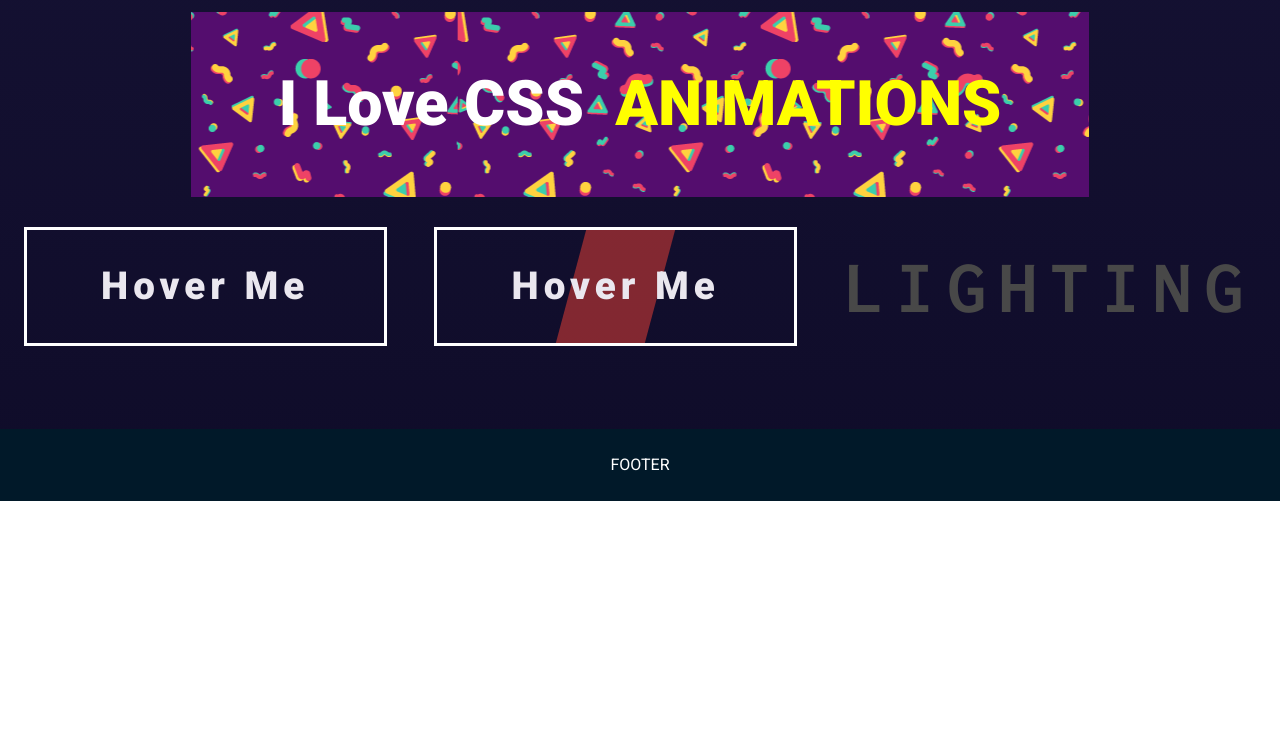
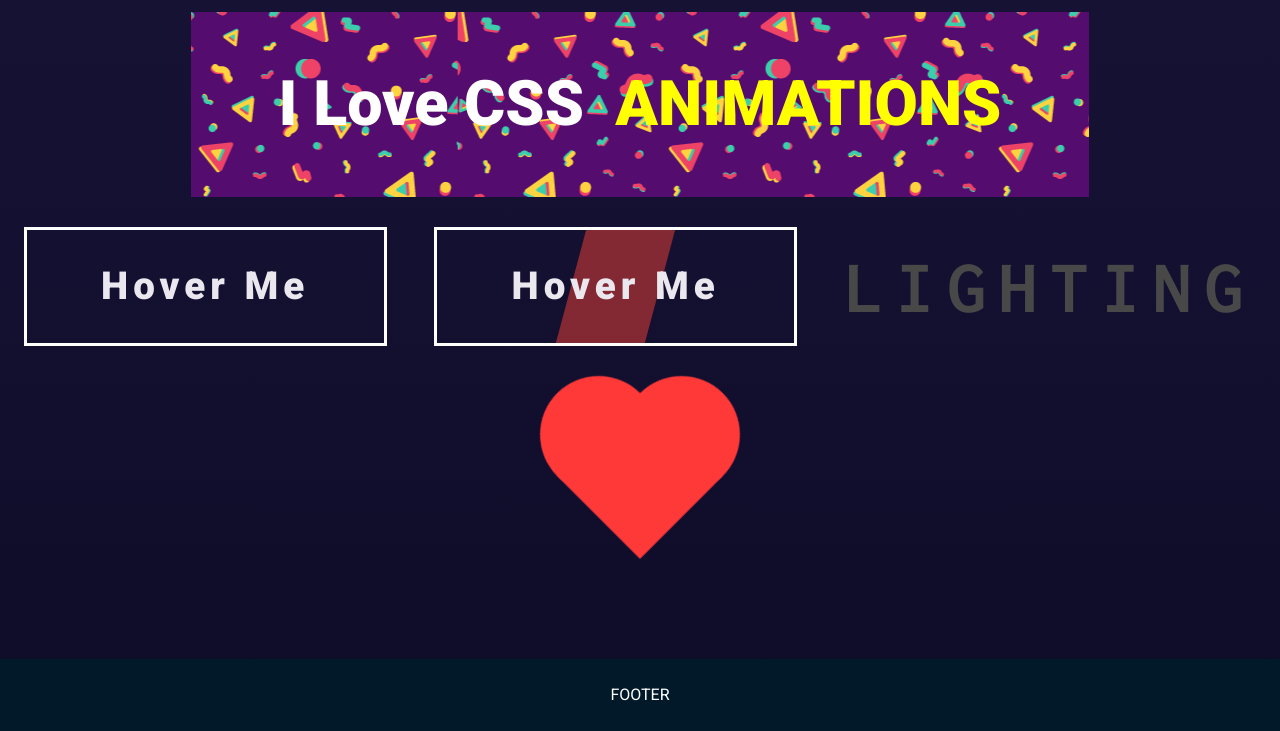
Before and after one commit to Maxisro/CSS-BUTTONS, a plain HTML site: page index.html in a window 1280 px wide. Shown: the part 6555-7286 px from the top of the page. Before the commit the page ends 7056 px from the top, so only its background shows below. Drawn offline with Linux system fonts and the light colour scheme; files whose address does not match are found by name.

Commit message:
add anim8

```diff
--- a/index.html
+++ b/index.html
@@ -742,6 +742,9 @@
 								<li class="anim7-list-item">G</li>
 							</ul>
 						</div>
+						<div class="animations-item animation-item-8" title="Animation 8">
+							<div class="anim8"></div>
+						</div>
 					</div>
 				</section>
 			</main>
--- a/style.css
+++ b/style.css
@@ -4116,13 +4116,14 @@ body {
 
 /* Animation-7--------------------------------------------------------------------------------------------------------- */
 
-.animation-item-7 {
-}
+.animation-item-7 {}
+
 .anim7-list {
     display: flex;
     justify-content: center;
     align-items: center;
 }
+
 .anim7-list-item {
     color: #484848;
     font-size: calc(50px + (100 - 70) * ((100vw - 320px) / (1440 - 320)));
@@ -4133,44 +4134,119 @@ body {
     animation: anim7-lighting 1.4s linear infinite;
 }
 
-@keyframes anim7-lighting{
-    0%{
+@keyframes anim7-lighting {
+    0% {
         color: #484848;
         text-shadow: none;
     }
-    90%{
+
+    90% {
         color: #484848;
         text-shadow: none;
     }
-    100%{
+
+    100% {
         color: #fff900;
         text-shadow: 0 0 7px #fff900, 0 0 50px #ff6c00;
     }
 }
-.anim7-list-item:nth-child(1){
+
+.anim7-list-item:nth-child(1) {
     animation-delay: 0;
 }
-.anim7-list-item:nth-child(2){
+
+.anim7-list-item:nth-child(2) {
     animation-delay: 0.1s;
 }
-.anim7-list-item:nth-child(3){
+
+.anim7-list-item:nth-child(3) {
     animation-delay: 0.2s;
 }
-.anim7-list-item:nth-child(4){
+
+.anim7-list-item:nth-child(4) {
     animation-delay: 0.3s;
 }
-.anim7-list-item:nth-child(5){
+
+.anim7-list-item:nth-child(5) {
     animation-delay: 0.4s;
 }
-.anim7-list-item:nth-child(6){
+
+.anim7-list-item:nth-child(6) {
     animation-delay: 0.5s;
 }
-.anim7-list-item:nth-child(7){
+
+.anim7-list-item:nth-child(7) {
     animation-delay: 0.6s;
 }
-.anim7-list-item:nth-child(8){
+
+.anim7-list-item:nth-child(8) {
     animation-delay: 0.7s;
 }
+
+/* Animation-8--------------------------------------------------------------------------------------------------------- */
+.animation-item-8 {
+    width: 200px;
+    height: 200px;
+    display: flex;
+    justify-content: center;
+    align-items: center;
+}
+
+.anim8 {
+    position: relative;
+    width: 100px;
+    height: 100px;
+    background-color: #ff3838;
+    transform: rotate(45deg);
+    animation: anim8-heart 1.4s linear infinite;
+}
+
+.anim8::before {
+    content: '';
+    position: absolute;
+    top: 0;
+    left: 0;
+    width: 100%;
+    height: 100%;
+    background-color: #ff3838;
+    transform: translateY(-50%);
+    border-radius: 50%;
+}
+
+.anim8::after {
+    content: '';
+    position: absolute;
+    top: 0;
+    left: 0;
+    width: 100%;
+    height: 100%;
+    background-color: #ff3838;
+    transform: translateX(-50%);
+    border-radius: 50%;
+}
+
+@keyframes anim8-heart {
+    0% {
+        transform: rotate(45deg) scale(1);
+    }
+    25% {
+        transform: rotate(45deg) scale(1);
+    }
+    30% {
+        transform: rotate(45deg) scale(1.3);
+    }
+    50% {
+        transform: rotate(45deg) scale(1.1);
+    }
+    70% {
+        transform: rotate(45deg) scale(1.3);
+    }
+    100% {
+        transform: rotate(45deg) scale(1);
+    }
+
+}
+
 /*FOOTER--------------------------------------------------------------------------------------------------------- */
 
 .footer {
```
